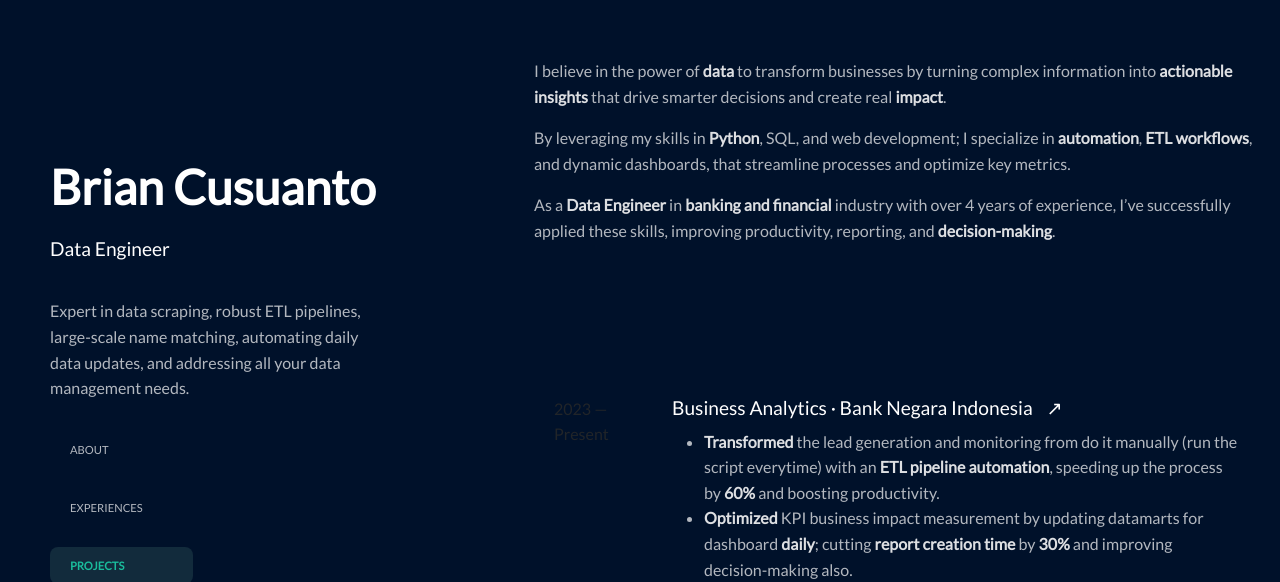
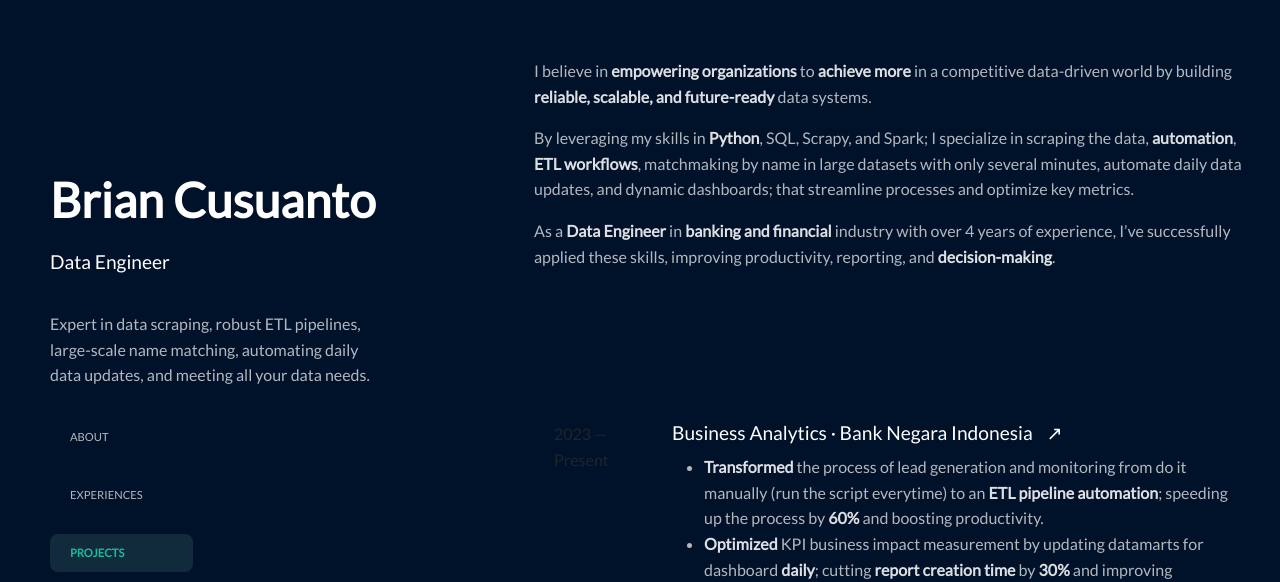
Before and after one commit to brdx88/brdx88.github.io, a plain HTML site: page index.html in a window 1280 px wide. Shown: the top 582 px of the page. Drawn offline with nearby package versions, Linux system fonts and the light colour scheme.

Commit message:
enhance profile intros

```diff
--- a/index.html
+++ b/index.html
@@ -29,7 +29,7 @@
                 <h1>Brian Cusuanto</h1>
                 <h2>Data Engineer</h2>
                 <br>
-                <p class="description">Expert in data scraping, robust ETL pipelines, large-scale name matching, automating daily data updates, and addressing all your data management needs.</p>
+                <p class="description">Expert in data scraping, robust ETL pipelines, large-scale name matching, automating daily data updates, and meeting all your data needs.</p>
                 <nav class="nav flex-column">
                     <a class="nav-link custom-link" href="#about">ABOUT</a>
                     <a class="nav-link custom-link" href="#experiences">EXPERIENCES</a>
@@ -76,9 +76,9 @@
                     <h2 class="section-title">About</h2>
                 </div>
                 <div class="container">
-                    <p>I believe in the power of <strong>data</strong> to transform businesses by turning complex information into <strong>actionable insights</strong> that drive smarter decisions and create real <strong>impact</strong>.</p>
+                    <p>I believe in <strong>empowering organizations</strong> to <strong>achieve more</strong> in a competitive data-driven world by building <strong>reliable, scalable, and future-ready</strong> data systems.</p>
                     <!-- <br> -->
-                    <p>By leveraging my skills in <strong>Python</strong>, SQL, and web development; I specialize in <strong>automation</strong>, <strong>ETL workflows</strong>, and dynamic dashboards, that streamline processes and optimize key metrics.</p>
+                    <p>By leveraging my skills in <strong>Python</strong>, SQL, Scrapy, and Spark; I specialize in scraping the data, <strong>automation</strong>, <strong>ETL workflows</strong>, matchmaking by name in large datasets with only several minutes, automate daily data updates, and dynamic dashboards; that streamline processes and optimize key metrics.</p>
                     <!-- <br> -->
                     <p>As a <strong>Data Engineer</strong> in <strong>banking and financial</strong> industry with over 4 years of experience, I’ve successfully applied these skills, improving productivity, reporting, and <strong>decision-making</strong>.</p>
                 </div>
@@ -103,7 +103,7 @@
                                     <h5 class="project-title">Business Analytics · Bank Negara Indonesia <span class="arrow-icon">↗</span></h5>
                                 </a>
                                 <ul class="card-text project-description">
-                                    <li><strong>Transformed</strong> the lead generation and monitoring from do it manually (run the script everytime) with an <strong>ETL pipeline automation</strong>, speeding up the process by <strong>60%</strong> and boosting productivity.</li>
+                                    <li><strong>Transformed</strong> the process of lead generation and monitoring from do it manually (run the script everytime) to an <strong>ETL pipeline automation</strong>; speeding up the process by <strong>60%</strong> and boosting productivity.</li>
                                     <li><strong>Optimized</strong> KPI business impact measurement by updating datamarts for dashboard <strong>daily</strong>; cutting <strong>report creation time</strong> by <strong>30%</strong> and improving decision-making also.</li>
                                     <li><strong>Analyzed</strong> campaign <strong>KPIs</strong>, achieving a consistent <strong>15% increase</strong> in conversion rates.</li>
                                 </ul>
```
